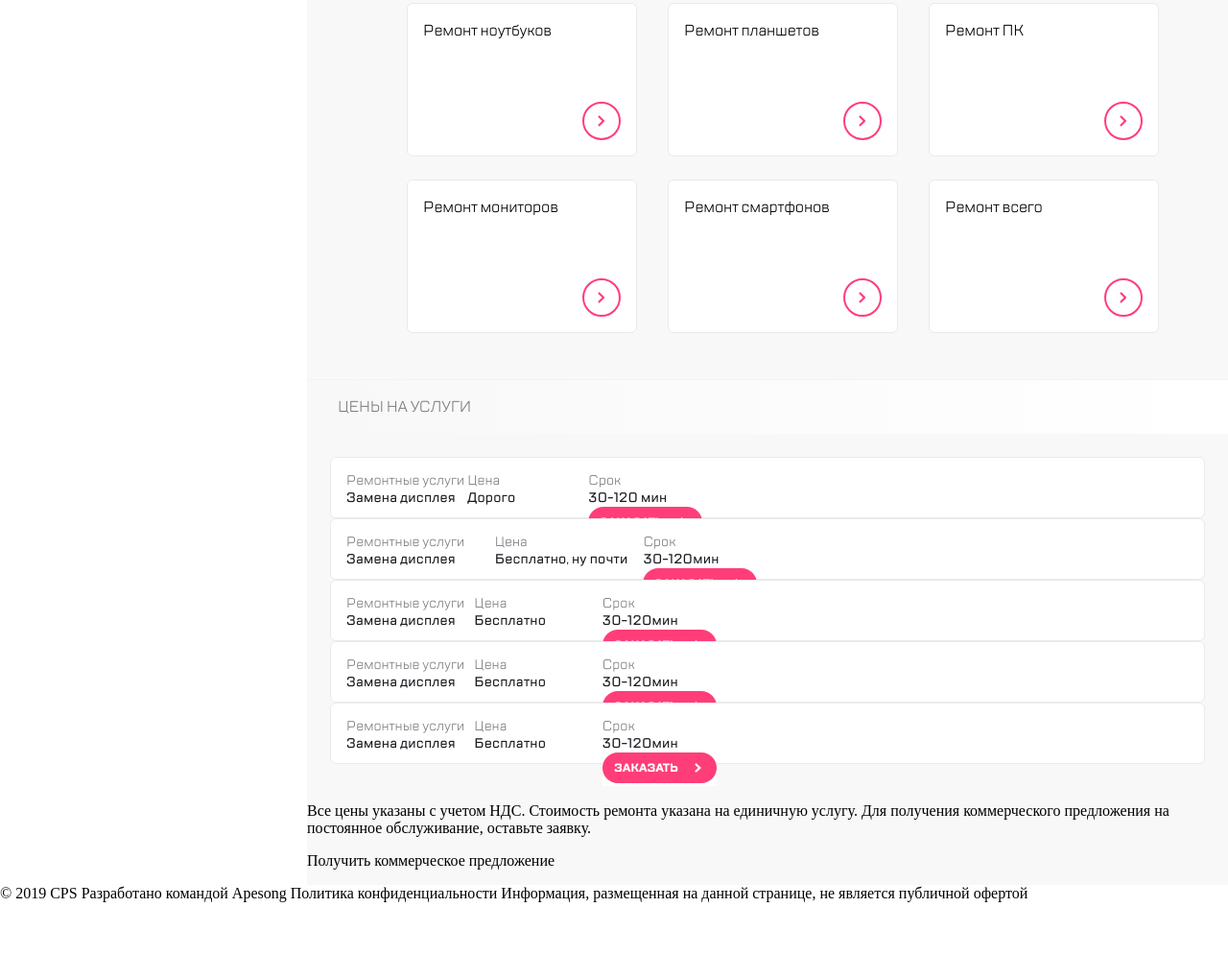
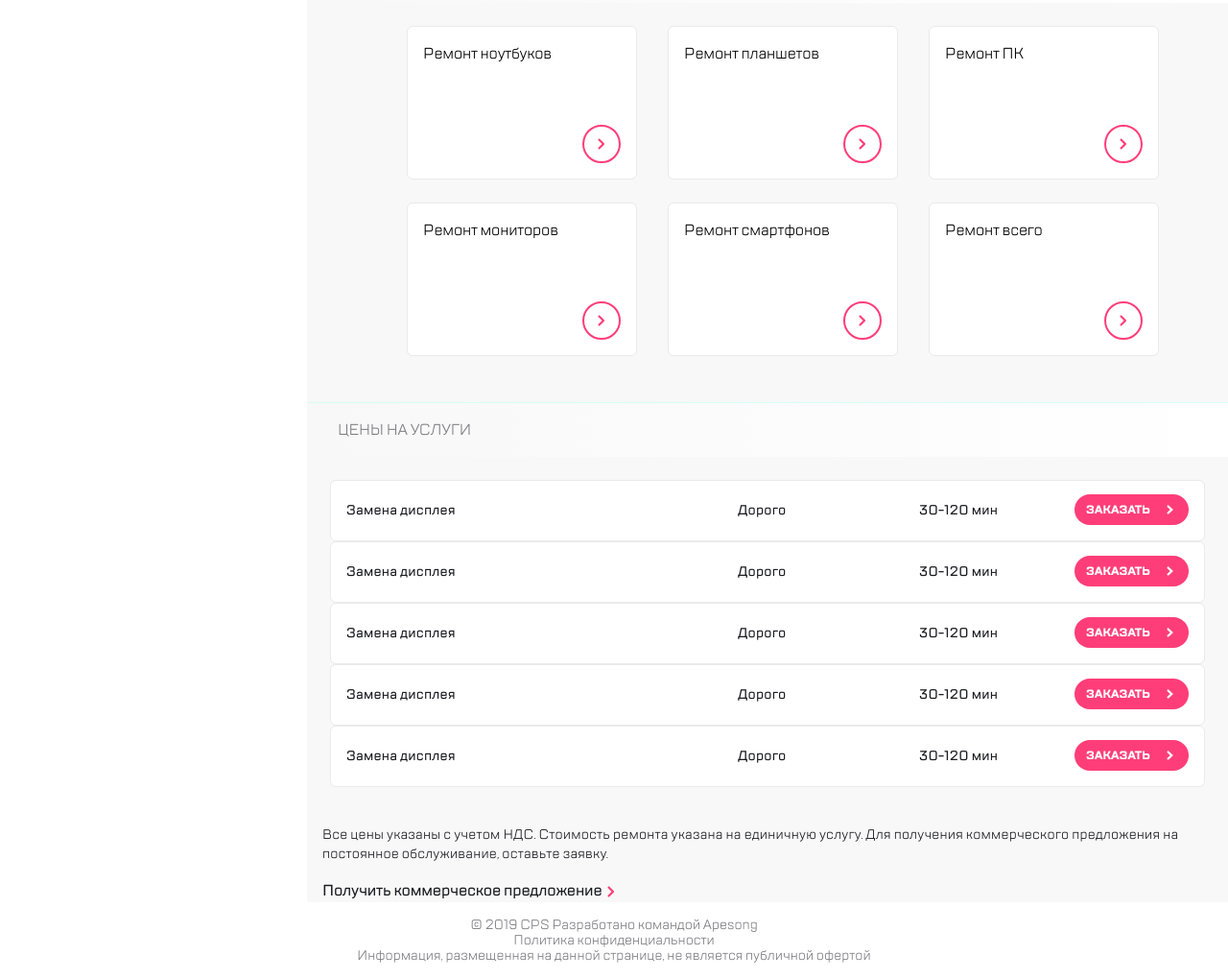
Before and after one commit to dron5/forweb, a website built with webpack: page src/index.html in a window 1280 px wide. Shown: the part 875-1895 px from the top of the page at 96% size. Before the commit the page ends 1815 px from the top, so only its background shows below. Built offline with nearby package versions, Linux system fonts and the light colour scheme; a web font is replaced by a local one.

Commit message:
Third swiper

```diff
--- a/src/index.html
+++ b/src/index.html
@@ -230,21 +230,26 @@
           цены на услуги
         </div>
         </div>
+        <div class="price__header">
+          <div class="price-box__title">Ремонтные услуги</div>
+          <div class="price-box__title">Цена</div>
+          <div class="price-box__title">Срок</div>
+        </div>
       <div class="slider-container" data-mobile="false">
           <div class="price-wrapper">
 
               <div class="price-box">
                 <div class="price-box__wrapper">
                     <div class="price-box__act">
-                      <div class="price-box__head">Ремонтные услуги</div>
+                      <div class="price-box__title">Ремонтные услуги</div>
                       <span>Замена дисплея</span>
                     </div>
                     <div class="price-box__cost">
-                        <div class="price-box__head">Цена</div>
+                        <div class="price-box__title">Цена</div>
                       <span>Дорого</span>
                     </div>
                     <div class="price-box__time">
-                        <div class="price-box__head">Срок</div>
+                        <div class="price-box__title">Срок</div>
                         <span>30-120 мин</span>
                         <button><img src="./img/modal/order.svg"></button>
                     </div>
@@ -253,16 +258,16 @@
               <div class="price-box">
                 <div class="price-box__wrapper">
                     <div class="price-box__act">
-                        <div class="price-box__head">Ремонтные услуги</div>
+                      <div class="price-box__title">Ремонтные услуги</div>
                       <span>Замена дисплея</span>
                     </div>
                     <div class="price-box__cost">
-                          <div class="price-box__head">Цена</div>
-                        <span>Бесплатно, ну почти</span>
+                        <div class="price-box__title">Цена</div>
+                      <span>Дорого</span>
                     </div>
                     <div class="price-box__time">
-                          <div class="price-box__head">Срок</div>
-                          <span>30-120мин</span>
+                        <div class="price-box__title">Срок</div>
+                        <span>30-120 мин</span>
                         <button><img src="./img/modal/order.svg"></button>
                     </div>
                 </div>
@@ -270,16 +275,16 @@
               <div class="price-box">
                 <div class="price-box__wrapper">
                     <div class="price-box__act">
-                        <div class="price-box__head">Ремонтные услуги</div>
+                      <div class="price-box__title">Ремонтные услуги</div>
                       <span>Замена дисплея</span>
                     </div>
                     <div class="price-box__cost">
-                          <div class="price-box__head">Цена</div>
-                        <span>Бесплатно</span>
+                        <div class="price-box__title">Цена</div>
+                      <span>Дорого</span>
                     </div>
                     <div class="price-box__time">
-                          <div class="price-box__head">Срок</div>
-                          <span>30-120мин</span>
+                        <div class="price-box__title">Срок</div>
+                        <span>30-120 мин</span>
                         <button><img src="./img/modal/order.svg"></button>
                     </div>
                 </div>
@@ -287,16 +292,16 @@
               <div class="price-box">
                 <div class="price-box__wrapper">
                     <div class="price-box__act">
-                        <div class="price-box__head">Ремонтные услуги</div>
+                      <div class="price-box__title">Ремонтные услуги</div>
                       <span>Замена дисплея</span>
                     </div>
                     <div class="price-box__cost">
-                          <div class="price-box__head">Цена</div>
-                        <span>Бесплатно</span>
+                        <div class="price-box__title">Цена</div>
+                      <span>Дорого</span>
                     </div>
                     <div class="price-box__time">
-                          <div class="price-box__head">Срок</div>
-                          <span>30-120мин</span>
+                        <div class="price-box__title">Срок</div>
+                        <span>30-120 мин</span>
                         <button><img src="./img/modal/order.svg"></button>
                     </div>
                 </div>
@@ -304,20 +309,21 @@
               <div class="price-box">
                 <div class="price-box__wrapper">
                     <div class="price-box__act">
-                        <div class="price-box__head">Ремонтные услуги</div>
+                      <div class="price-box__title">Ремонтные услуги</div>
                       <span>Замена дисплея</span>
                     </div>
                     <div class="price-box__cost">
-                          <div class="price-box__head">Цена</div>
-                        <span>Бесплатно</span>
+                        <div class="price-box__title">Цена</div>
+                      <span>Дорого</span>
                     </div>
                     <div class="price-box__time">
-                          <div class="price-box__head">Срок</div>
-                          <span>30-120мин</span>
+                        <div class="price-box__title">Срок</div>
+                        <span>30-120 мин</span>
                         <button><img src="./img/modal/order.svg"></button>
                     </div>
                 </div>
               </div>
+
 
           </div>
 
@@ -328,8 +334,8 @@
                 Стоимость ремонта указана на единичную услугу.
                 Для получения коммерческого предложения на постоянное обслуживание, оставьте заявку.</p>
           </div>
-          <div class="price__offer"><p>Получить коммерческое предложение</p></div>
-      </div>
+          <a href="#" class="price__offer">Получить коммерческое предложение</a>
+      </a>
     </section>
   </main>
   <!-----------------------------------------------aside-call-feedback-mobile-desktop------------------------------------------>
@@ -362,14 +368,16 @@
   </form>
   </aside>
 
-  <div class="white" visibility="hidden"></div>
+  <div class="white" data-opend="false"></div>
 
   <!-----------------------------------------------footer------------------------------------------------------->
   <footer class="foter">
-    <span>© 2019 CPS
-        Разработано командой Apesong </span>
-    <span>Политика конфиденциальности</span>
-    <span>Информация, размещенная на данной странице, не является публичной офертой</span>
+    <div class="footer__description">
+    <p>© 2019 CPS
+        Разработано командой Apesong </p>
+    <p>Политика конфиденциальности</p>
+    <p>Информация, размещенная на данной странице, не является публичной офертой</p>
+    </div>
   </footer>
     <!-- Swiper JS -->
     <script src="https://unpkg.com/swiper/swiper-bundle.min.js"></script>
--- a/src/scss/all_scss/base/btn.scss
+++ b/src/scss/all_scss/base/btn.scss
@@ -10,6 +10,8 @@
 	background-color: #fff;
 	&:hover {
 		cursor: pointer;
+		transform: scale(1.1);
+		transition: 0.35s;
 	}
 }
 .btn {
--- a/src/scss/all_scss/base/footer.scss
+++ b/src/scss/all_scss/base/footer.scss
@@ -2,3 +2,11 @@
     display: flex;
     flex-wrap: wrap;
 }
+.footer__description {
+    padding: 16px;
+    font-family: TT Lakes;
+    font-size: 14px;
+    line-height: 16px;
+    text-align: center;
+    color: #7E7E82;
+}
--- a/src/scss/all_scss/base/main.scss
+++ b/src/scss/all_scss/base/main.scss
@@ -129,6 +129,7 @@ body {
 .main__container-description {
 	display: flex;
 	flex-wrap: wrap;
+	padding-bottom: 16px;
 }
 .main__text-container {
 	display: flex;
--- a/src/scss/all_scss/base/media_queries.scss
+++ b/src/scss/all_scss/base/media_queries.scss
@@ -35,6 +35,9 @@
 		background-color: white;
 		transform: translateX(-100%);
 		transition: 0.76s;
+	}
+	.price__header {
+		display: none;
 	}
 }
 @media (min-width: 768px) and (max-width: 1119px) {
@@ -111,6 +114,42 @@
 		max-height: 145px;
 		line-height: 20px;
 	}
+	.price-wrapper {
+		flex-direction: column;
+		padding: 24px;
+	}
+	.price-box {
+		display: flex;
+		max-height: 64px;
+		min-height: 64px;
+		width: auto;
+	}
+	.price-box__act {
+		width: 48%;
+		display: flex;
+		align-items: center;
+		padding-bottom: 0;
+    }
+	.price-box__cost {
+		width: 8%;
+		display: flex;
+		align-items: center;
+		padding-bottom: 0;
+    }
+	.price-box__time {
+		display: flex;
+		width: 32%;
+		justify-content: space-between;
+		align-items: center;
+        button {
+			position: static;
+			display: inline-block;
+			transform: translateX(0) translateY(0);
+        }
+	}
+	.price-box__title {
+		display: none;
+	}
 	.swiper-box {
 		margin-left: 12px;
 		margin-right: 12px;
@@ -146,16 +185,7 @@
     	padding: 24px 0;
     	height: auto;
 	}
-	.price-wrapper {
-		flex-direction: column;
-		padding: 24px;
-	}
-	.price-box {
-		display: flex;
-		max-height: 64px;
-		min-height: 64px;
-		width: auto;
-	}
+
 	.mobile-menu-container {
 		display: flex;
 		position: fixed;
@@ -199,7 +229,6 @@
 		height: 200vh;
 		background-color: white;
 		transform: translateX(0%);
-		transition: none;
 		box-shadow: 0pc 0px 0px 0px white;
 		z-index: 0;
 		&::-webkit-scrollbar {
@@ -233,6 +262,7 @@
 	.main__container-description {
 		flex-wrap: nowrap;
 		justify-content: flex-start;
+		padding-bottom: 24px;
 	}
 	.main__read-more {
 		margin-top: 14px;
@@ -316,9 +346,30 @@
 		min-height: 64px;
 		width: auto;
 	}
-	.white {
-		opacity: 0;
-    	visibility: hidden;
-    	z-index: 5;
+	.price-box__act {
+		width: 33%;
+		display: flex;
+		align-items: center;
+		padding-bottom: 0;
+    }
+	.price-box__cost {
+		width: 8%;
+		display: flex;
+		align-items: center;
+		padding-bottom: 0;
+    }
+	.price-box__time {
+		display: flex;
+		width: 32%;
+		justify-content: space-between;
+		align-items: center;
+        button {
+			position: static;
+			display: inline-block;
+			transform: translateX(0) translateY(0);
+        }
+	}
+	.price-box__title {
+		display: none;
 	}
 }
--- a/src/scss/all_scss/base/white.scss
+++ b/src/scss/all_scss/base/white.scss
@@ -1,4 +1,5 @@
 .white {
+    /*display: none;*/
     position: fixed;
     top: 0;
     left: 0;
--- a/src/scss/all_scss/logo/html.scss
+++ b/src/scss/all_scss/logo/html.scss
@@ -30,6 +30,10 @@ a {
 		color: #7e7e82;
 	}
 }
+p {
+	margin: 0;
+	padding: 0;
+}
 html::-webkit-scrollbar {
   width: 0;
 }
--- a/src/scss/all_scss/swipers/price.scss
+++ b/src/scss/all_scss/swipers/price.scss
@@ -20,6 +20,8 @@ button {
 }
 .price-box__wrapper {
         display: flex;
+        position: relative;
+        width: 100%;
         flex-direction: column;
         justify-content: space-between;
         padding: 16px;
@@ -29,6 +31,7 @@ button {
             line-height: 18px;
             letter-spacing: 0.2px;
             color: #1B1C21;
+            white-space: nowrap;
         }
     }
 .price-box__act {
@@ -41,18 +44,49 @@ button {
     }
 .price-box__time {
         width: 100%;
-        padding-bottom: 16px;
         button {
-            /*position: relative;
-            right: -30px;*/
-            margin-right: 0px;
-            margin-left: auto;
+            position: absolute;
+            right: 0;
+            bottom: 0;
+            transform: translateX(-16px)
+                        translateY(-16px);
         }
     }
-.price-box__head {
+.price-box__title {
     font-family: TT Lakes;
     font-size: 14px;
     line-height: 16px;
     color: #7E7E82;
 
 }
+.price__explanation {
+    padding: 16px 0 16px 16px;
+    font-family: TT Lakes;
+    font-size: 14px;
+    line-height: 20px;
+    letter-spacing: 0.2px;
+    color: #1B1C21;
+}
+.price__offer {
+    padding-left: 16px;
+    text-decoration: none;
+    font-family: TT Lakes medium;
+    font-size: 16px;
+    line-height: 24px;
+    letter-spacing: -0.2px;
+    color: #1B1C21;
+    &::after {
+        position: absolute;
+		content: url(../img/text/angle.svg);
+        transform: translateX(5px) translateY(2px);
+    }
+    &:hover {
+        font-size: 18px;
+        color: fuchsia;
+        transition: 0.45s;
+    }
+    .price__header {
+        display: flex;
+        flex-wrap: nowrap;
+    }
+}
```
Also changed, not shown: src/js/base/burgerAction.js (+14 -0 lines), src/scss/all_scss/base/visibleWhite.scss (+8 -0 lines). Lines whose indentation alone changed are shown as unchanged.
